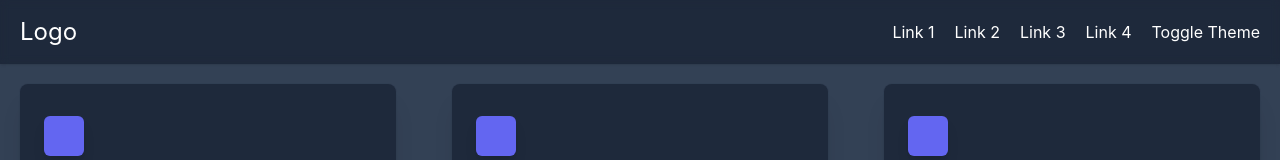
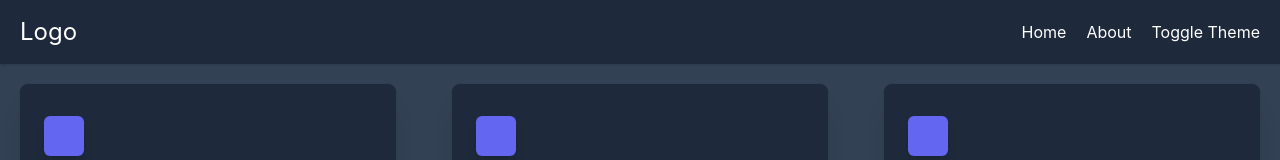
Before and after one commit to mateenkiani/theming-react-tailwind, a Next.js app: page / in a window 1280 px wide. Shown: the top 160 px of the page. Built offline with nearby package versions, Linux system fonts and the light colour scheme.

Commit message:
navbar fixed

```diff
--- a/components/Navbar.tsx
+++ b/components/Navbar.tsx
@@ -16,22 +16,12 @@ function Navbar() {
           <ul className="flex items-center gap-5 ">
             <li>
               <a className="hover:text-cyan-400 transition-colors" href="">
-                Link 1
+                Home
               </a>
             </li>
             <li>
               <a className="hover:text-cyan-400 transition-colors" href="">
-                Link 2
-              </a>
-            </li>
-            <li>
-              <a className="hover:text-cyan-400 transition-colors" href="">
-                Link 3
-              </a>
-            </li>
-            <li>
-              <a className="hover:text-cyan-400 transition-colors" href="">
-                Link 4
+                About
               </a>
             </li>
             <li>
```
